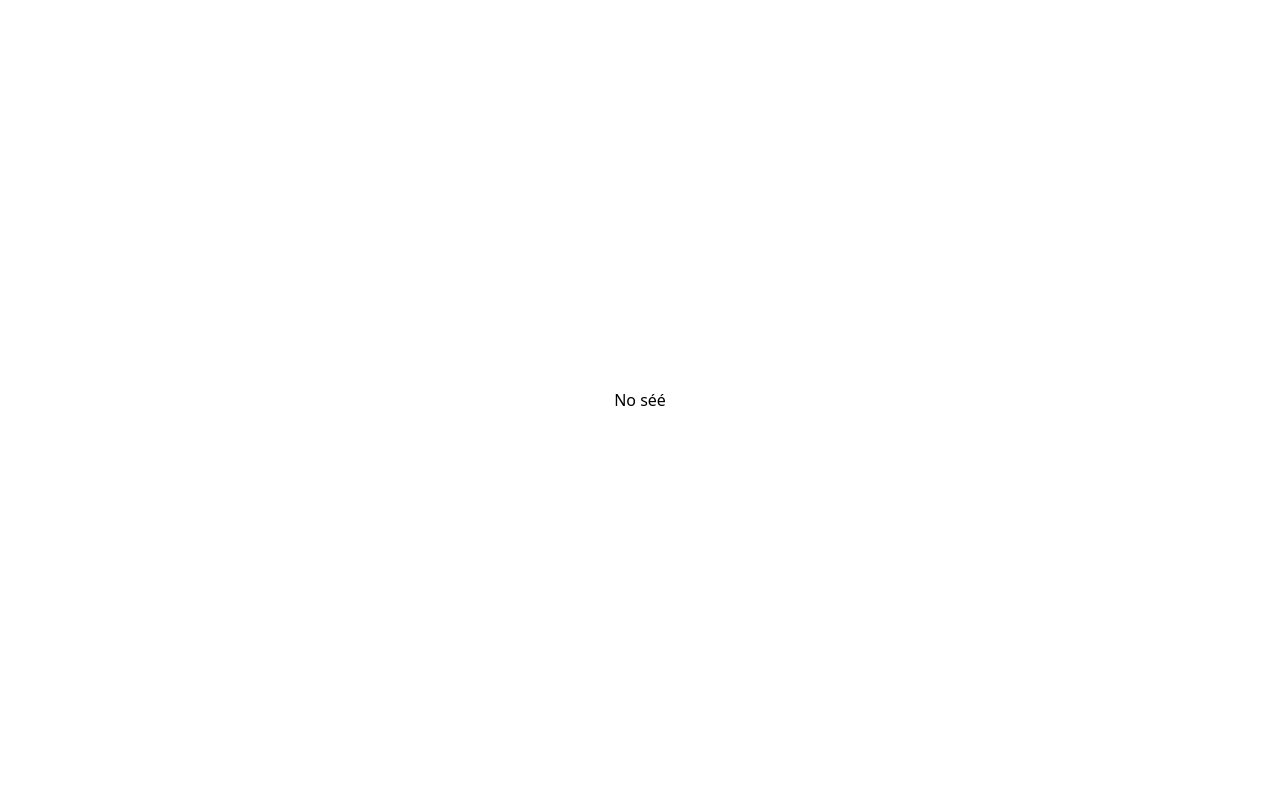
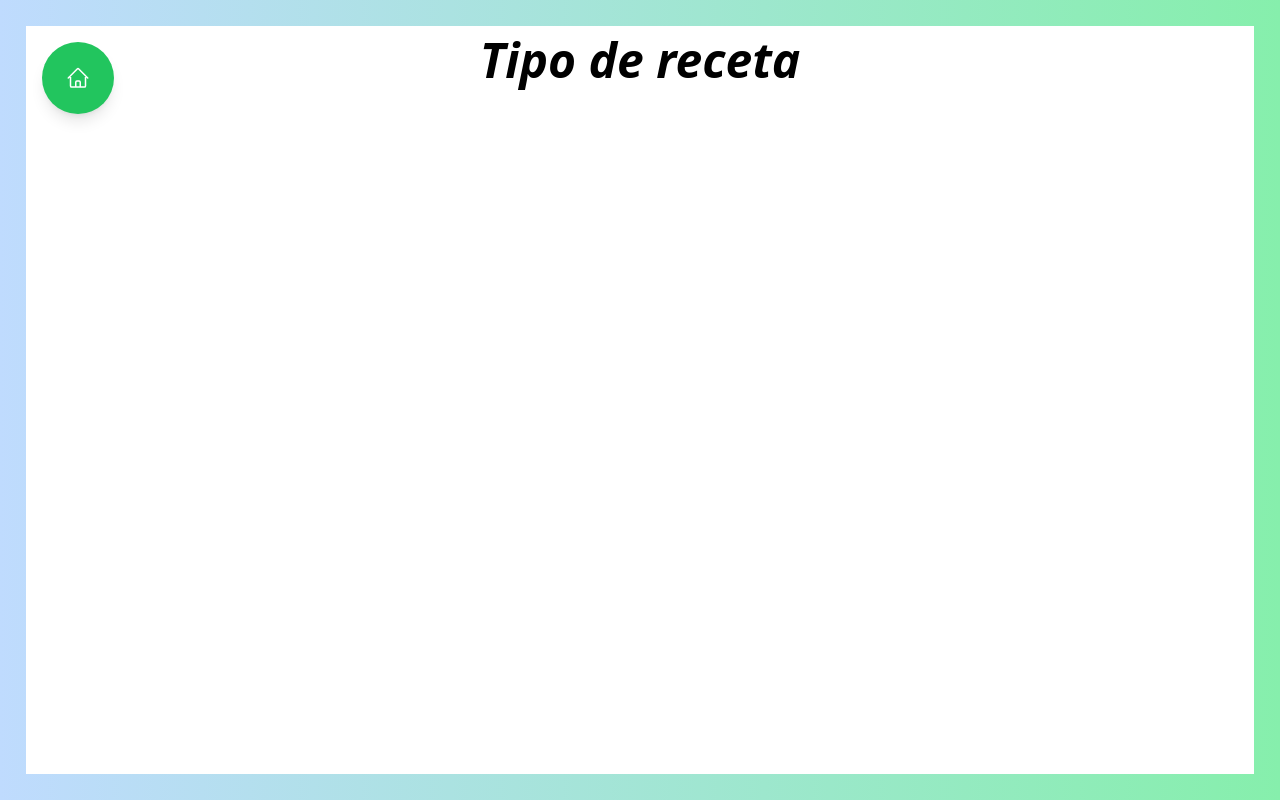
Before and after one commit to CastanoJenifer/Deliciousck-Front, a React (Vite) app: page /infoReceta in a window 1280 px wide. Built offline with nearby package versions, Linux system fonts and the light colour scheme.

Commit message:
Pagina de info de recetas empezada

```diff
--- a/src/Page/InfoReceta.jsx
+++ b/src/Page/InfoReceta.jsx
@@ -1,21 +1,55 @@
 import React from 'react';
+import { useNavigate } from "react-router-dom";
 
 const Inforeceta= () => {
+  const navigate = useNavigate();
+
+  const goToInicio = () => {
+    navigate("/");
+  };
+
   return (
-    <div
-        className="flex justify-center items-center h-screen"
-       >
+    <div className="relative w-full mx-auto top-0 py-8 sm:py-6 z-10 h-screen">
+     <div className="absolute inset-0 bg-gradient-to-r from-blue-200 to-green-300 shadow-md" style={{ zIndex: -1 }}>
+     <div className="absolute inset-0 bg-white"
+          style={{
+          margin: '2%',
+          padding: '10px',
+          backgroundColor:'white'
+        }}
+      >
 
-    <p>No séé</p>
-
-
-
-    </div>
+     <button
+        className="absolute top-4 left-4 bg-green-500 text-white p-6 shadow-lg rounded-full hover:bg-green-600 hover:scale-105 transition duration-300 ease-in-out"
+        onClick={goToInicio}
+      >
+        <svg
+          xmlns="http://www.w3.org/2000/svg"
+          fill="none"
+          viewBox="0 0 24 24"
+          strokeWidth={1.5}
+          stroke="currentColor"
+          className="w-6 h-6"
+        >
+          <path
+            strokeLinecap="round"
+            strokeLinejoin="round"
+            d="M2.25 12l8.954-8.955c.44-.439 1.152-.439 1.591 0L21.75 12M4.5 9.75v10.125c0 .621.504 1.125 1.125 1.125H9.75v-4.875c0-.621.504-1.125 1.125-1.125h2.25c.621 0 1.125.504 1.125 1.125V21h4.125c.621 0 1.125-.504 1.125-1.125V9.75M8.25 21h8.25"
+          />
+        </svg>
+      </button>
+     <h1 className='text-center italic text-black text-5xl font-bold z-10 bottom-4 left-4'>Tipo de receta</h1>  {/*Aqui va el titulo dependiendo del tipo */}
 
 
 
 
 
+
+
+
+        </div>
+     </div>
+   </div>
   );
 }
 
```
